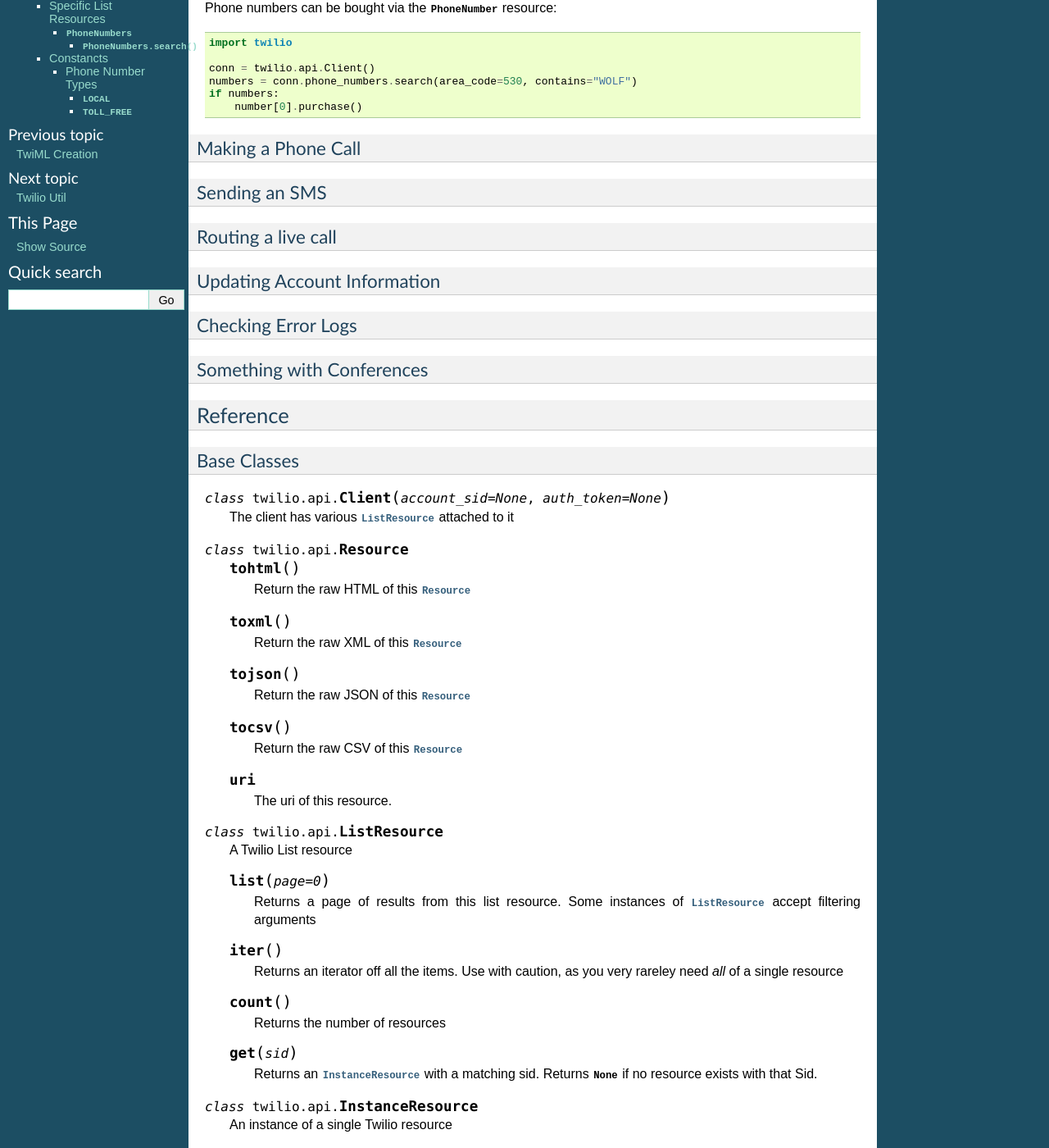
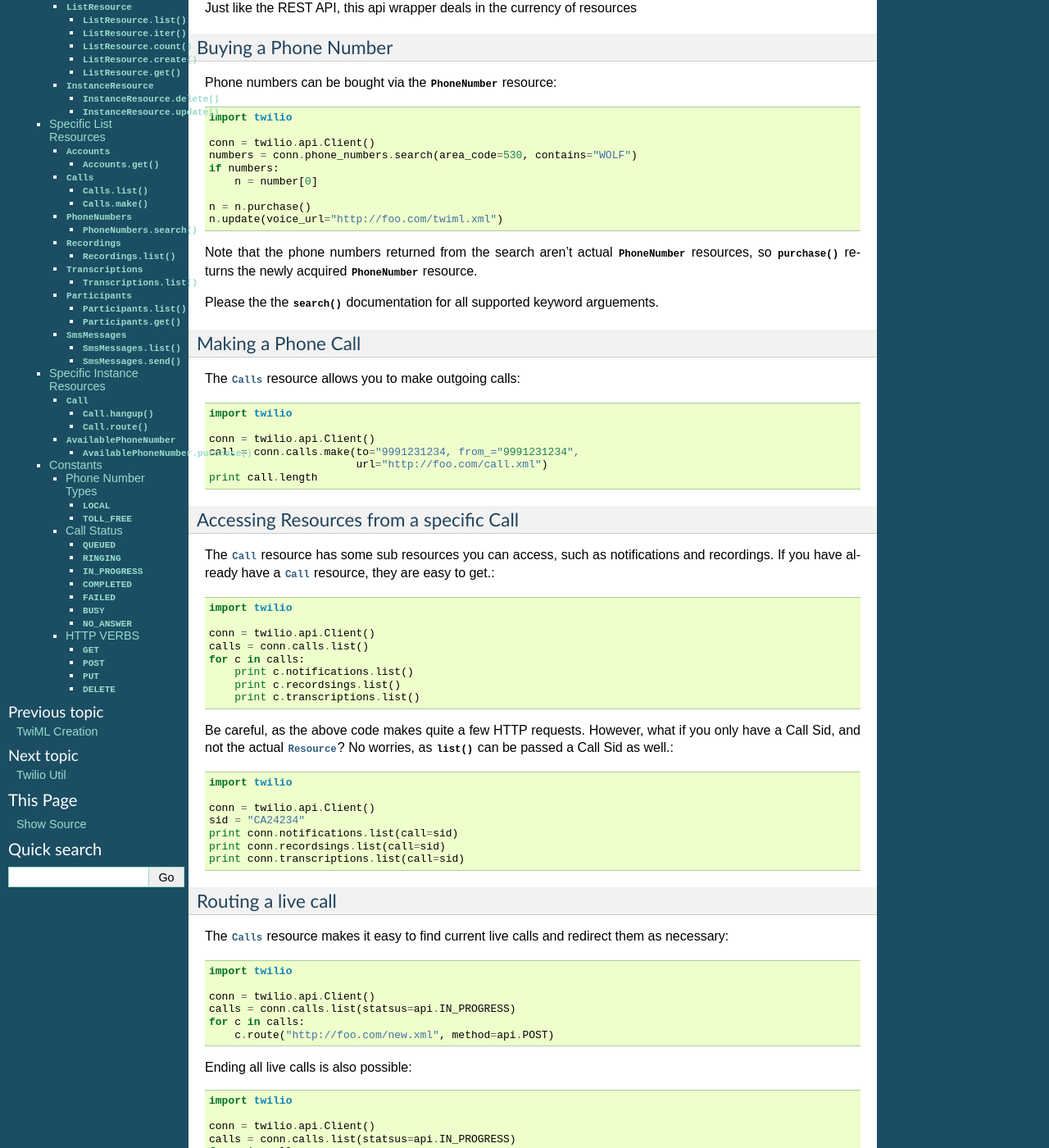
Before and after one commit to kyleconroy/python-twilio2, a Sphinx documentation site: the page built from docs/ref/api.rst, in a window 1280 px wide and 1400 px high, scrolled down 587 px. Shown: the whole window at 82% size. Built offline with Sphinx 7.4.7, drawn with Linux system fonts in a browser that asks for light colours; some of the changed text lies outside the part shown.

Commit message:
Added a bunch of api documentation

```diff
--- a/docs/ref/api.rst
+++ b/docs/ref/api.rst
@@ -15,7 +15,7 @@
 Making a connection
 -------------------
 
-The Twilio API Client will need your Twilio credentials. These can either be passed in directly or stored as environment variables with the name :const:`TWILIO_ACCOUT_SID` and :const:`TWILIO_AUTH_TOKEN`.::
+The Twilio API Client will need your Twilio credentials. These can either be passed in directly or stored as environment variables with the name :const:`TWILIO_ACCOUT_SID` and :const:`TWILIO_AUTH_TOKEN`::
 
     import twilio
 
@@ -40,23 +45,121 @@
     conn = twilio.api.Client()
     numbers = conn.phone_numbers.search(area_code=530, contains="WOLF")
     if numbers:
-        number[0].purchase()
+        n = number[0]
 
+    n = n.purchase()
+    n.update(voice_url="http://foo.com/twiml.xml")
+
+Note that the phone numbers returned from the search aren't actual :class:`PhoneNumber` resources, so :meth:`purchase` returns the newly acquired :class:`PhoneNumber` resource.
+
+Please the the :meth:`search` documentation for all supported keyword arguements.
 
 Making a Phone Call
 -------------------
 
-Sending an SMS
---------------
+The :class:`Calls` resource allows you to make outgoing calls::
+
+    import twilio
+
+    conn = twilio.api.Client()
+    call = conn.calls.make(to="9991231234, from_="9991231234",
+                           url="http://foo.com/call.xml")
+    print call.length
+
+Accessing Resources from a specific Call
+----------------------------------------
+
+The :class:`Call` resource has some sub resources you can access, such as notifications and recordings. If you have already have a :class:`Call` resource, they are easy to get.::
+
+    import twilio
+
+    conn = twilio.api.Client()
+    calls = conn.calls.list()
+    for c in calls:
+        print c.notifications.list()
+        print c.recordsings.list()
+        print c.transcriptions.list()
+
+Be careful, as the above code makes quite a few HTTP requests. However, what if you only have a Call Sid, and not the actual :class:`Resource`? No worries, as :meth:`list` can be passed a Call Sid as well.::
+
+    import twilio
+
+    conn = twilio.api.Client()
+    sid = "CA24234"
+    print conn.notifications.list(call=sid)
+    print conn.recordsings.list(call=sid)
+    print conn.transcriptions.list(call=sid)
 
 Routing a live call
 -------------------
 
+The :class:`Calls` resource makes it easy to find current live calls and redirect them as necessary::
+
+    import twilio
+
+    conn = twilio.api.Client()
+    calls = conn.calls.list(statsus=api.IN_PROGRESS)
+    for c in calls:
+        c.route("http://foo.com/new.xml", method=api.POST)
+
+Ending all live calls is also possible::
+
+    import twilio
+
+    conn = twilio.api.Client()
+    calls = conn.calls.list(statsus=api.IN_PROGRESS)
+    for c in calls:
+        c.hangup()
+
+Note that :meth:`hangup` will also cancel calls currently queued.
+
+Sending and Retreiving SMS Messages
+-----------------------------------
+
+The :class:`SmsMessages` resource makes it easy to send SMS messages::
+
+    import twilio
+
+    conn = twilio.api.Client()
+    msg = conn.sms.send(to=8995431234, from_=3452341231,
+                        body="Hello Monkey")
+
+It's also easy to get your messages back::
+
+    import twilio
+
+    conn = twilio.api.Client()
+    messages = conn.sms.list(to=3453453344)
+    for m in messages:
+        print m.body
+
 Updating Account Information
 ----------------------------
 
+Updating :class:`Account` information is really easy::
+
+    import twilio
+
+    conn = twilio.api.Client()
+    account = conn.accounts.get()
+    account.update(name="My Awesome Account")
+
+Accessing Sub Accounts
+----------------------------
+
+Getting information on all your sub-accounts is easy.::
+
+    import twilio
+
+    conn = twilio.api.Client()
+    accounts = conn.accounts.list()
+    for a in accounts:
+        print a.status
+
 Checking Error Logs
 -------------------
+
+The :class:`Notificatoins` resource holds all log entries for your account
 
 Something with Conferences
 --------------------------
@@ -73,19 +176,19 @@
 
 .. class:: Resource
 
-   .. method:: tohtml()
+   .. method:: to_html()
 
       Return the raw HTML of this :class:`Resource`
 
-   .. method:: toxml()
+   .. method:: to_xml()
 
       Return the raw XML of this :class:`Resource`
 
-   .. method:: tojson()
+   .. method:: to_json()
 
       Return the raw JSON of this :class:`Resource`
 
-   .. method:: tocsv()
+   .. method:: to_csv()
 
       Return the raw CSV of this :class:`Resource`
 
@@ -109,6 +212,10 @@
 
       Returns the number of resources
 
+   .. method:: create()
+
+      Returns a new :class:`InstanceResource`. Analgous to :const:`POST`
+
    .. method:: get(sid)
 
       Returns an :class:`InstanceResource` with a matching sid. Returns :const:`None` if no resource exists with that Sid.
@@ -117,28 +224,129 @@
 
    An instance of a single Twilio resource
 
+   .. method:: delete()
+
+   Delete the given resource. Analgous to :const:`DELETE`
+
    .. method:: update()
 
    Change the contents of an instance resource. Analgous to :const:`PUT`
 
-   .. method:: delete()
-
-   Delete the given resource. Analgous to :const:`DELETE`
 
 Specific List Resources
 -----------------------
+
+.. class:: Accounts
+
+   .. method:: get(sid=None)
+
+      If no SID is provided, use the sid associated with the Twilio :class:`Client`
+
+.. class:: Calls
+
+   .. method:: list(to=None, from_=None, status=None, before=None, after=None)
+
+      Returns a list of :class:`Call` resources. For paging informtion see :class:`ListResource`
+
+      :param date after:
+      :param date before:
+
+   .. method:: make(to, from_, url=None, method=None, fallback_url=None, fallback_method=None, status_callback=None, status_method=None, if_machine=None, timeout=60)
+
+      Really just a wrapper for :meth:`create`
 
 .. class:: PhoneNumbers
 
    .. method:: search(type=LOCAL, country="US", region=None, area_code=None, postal_code=None, near_number=None, near_lat_long=None, lata=None, rate_center=None, distance=25)
 
-   :param type: Either :data:`LOCAL` or :data:`TOLL_FREE`. Defaults to :data:`LOCAL`
-   :param area_code integer:
+      :param type: Either :data:`LOCAL` or :data:`TOLL_FREE`. Defaults to :data:`LOCAL`
+      :param integer area_code:
 
-Constancts
+.. class:: Recordings
+
+   .. method:: list(call=None, before=None, after=None)
+
+      :param call: A Call Sid for a specific call
+      :param date after:
+      :param date before:
+
+.. class:: Transcriptions
+
+   .. method:: list(call=None, before=None, after=None)
+
+      :param call: A Call Sid for a specific call
+      :param date after:
+      :param date before:
+
+.. class:: Participants
+
+   .. method:: list(conference, muted=None)
+
+      Note that the conference Sid is **required**. You can only access participants in the conference through the conference resource, so this has to be a little bit different
+
+   .. method:: get(conference, participant)
+
+      Note that the conference Sid is **required**. You can only access participants in the conference through the conference resource, so this has to be a little bit different
+
+.. class:: SmsMessages
+
+   .. method:: list(to=None, from_=None, before=None, after=None)
+
+      Note: Why can't we filter on SMS status?
+
+      Returns a list of :class:`SMS` resources. For paging informtion see :class:`ListResource`
+
+      :param date after:
+      :param date before:
+
+   .. method:: send(to=None, from_=None, url=None, status_callback=None)
+
+      Again, this is just a wrapper for a call to :meth:`create`
+
+
+
+Specific Instance Resources
+---------------------------
+
+Attributes for all :class:`InstanceResource` objects are the same as their corresponding resource in the `REST API <http://www.twilio.com/docs/api/rest/>`_.
+
+.. class:: Call
+
+   .. method:: hangup()
+
+      Wrapper method for a :const:`PUT` with status set to :const:`COMPLETED`
+
+   .. method:: route(url, method=POST)
+
+      Wrapper method for a :const:`PUT` with url and method set
+
+.. class:: AvailablePhoneNumber
+
+   .. method:: purchase()
+
+   Provision the phone number and then return the new :class:`PhoneNumber` instance.
+
+Constants
 ----------
 
 Phone Number Types
 ******************
 .. data:: LOCAL
 .. data:: TOLL_FREE
+
+Call Status
+***********
+.. data:: QUEUED
+.. data:: RINGING
+.. data:: IN_PROGRESS
+.. data:: COMPLETED
+.. data:: FAILED
+.. data:: BUSY
+.. data:: NO_ANSWER
+
+HTTP VERBS
+**********
+.. data:: GET
+.. data:: POST
+.. data:: PUT
+.. data:: DELETE
```
Also changed, not shown: other parts of docs/ref/api.rst (+5 -0 lines).
